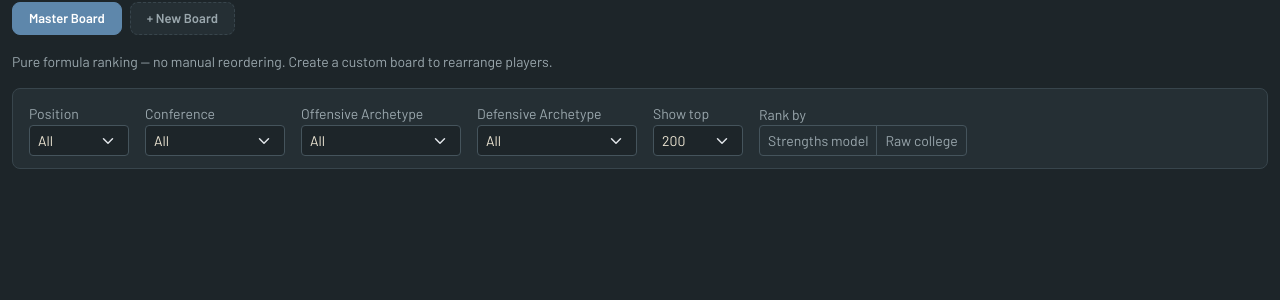
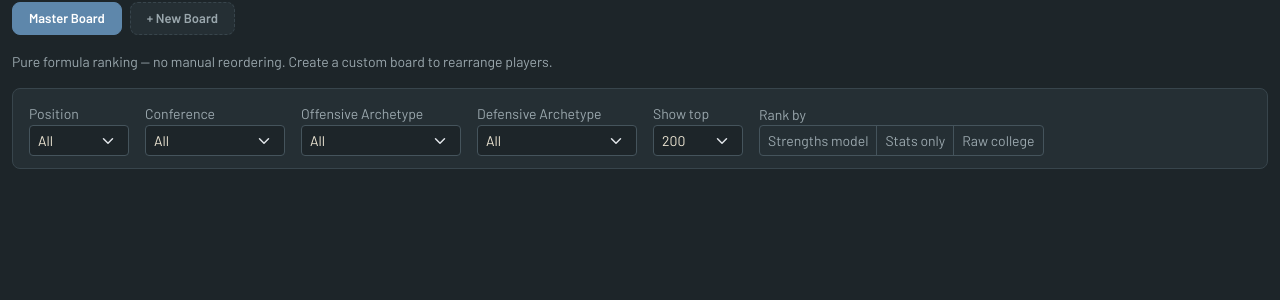
Before and after one commit to landon-myhill/NCAA-Scouting-DashBoard, a Flask app: page /bigboard in a window 1280 px wide. Shown: the part 205-505 px from the top of the page. Run offline with Flask 3, Linux system fonts and the light colour scheme; data that the repository does not hold is empty; some libraries are stand-ins or nearby versions.

Commit message:
Stats-only is a full ranking view: 'Rank by: Stats only' on the big board
Co-Authored-By: Claude Fable 5 <noreply@anthropic.com>

```diff
--- a/templates/bigboard.html
+++ b/templates/bigboard.html
@@ -147,6 +147,9 @@
             <a href="/bigboard?year={{ current_year }}&sort=model"
                class="btn btn-outline-secondary {% if sort_mode == 'model' %}active{% endif %}"
                title="The ranking — strengths model: measured strengths + learned age/height adjusters, trained on the eligible 2020-23 classes vs real NBA value">Strengths model</a>
+            <a href="/bigboard?year={{ current_year }}&sort=stats"
+               class="btn btn-outline-secondary {% if sort_mode == 'stats' %}active{% endif %}"
+               title="The same model with the market column removed — production only, no draft buzz. The board the model would publish if mocks didn't exist.">Stats only</a>
             <a href="/bigboard?year={{ current_year }}&sort=raw"
                class="btn btn-outline-secondary {% if sort_mode == 'raw' %}active{% endif %}"
                title="Raw college production — un-adjusted stat output, for transparency">Raw college</a>
--- a/web/views.py
+++ b/web/views.py
@@ -185,6 +185,11 @@ def bigboard():
         pool = sorted(pool, key=_nba_key, reverse=True)
     elif sort_mode == "raw":
         pool = sorted(pool, key=lambda p: -(store.raw_score(p) or -1e9))
+    elif sort_mode == "stats" and has_model:
+        # the model with the market column zeroed: production only, no draft
+        # buzz — the board the model would publish if mocks didn't exist
+        pool = sorted(pool, key=lambda p: -(p.get("_sm_stats_score")
+                                            if p.get("_sm_stats_score") is not None else -1e9))
     elif sort_mode == "model" and has_model:
         # sm_score (projected NBA value) sorts within a class identically to
         # sm_rank AND compares across classes on the all-years board
```
